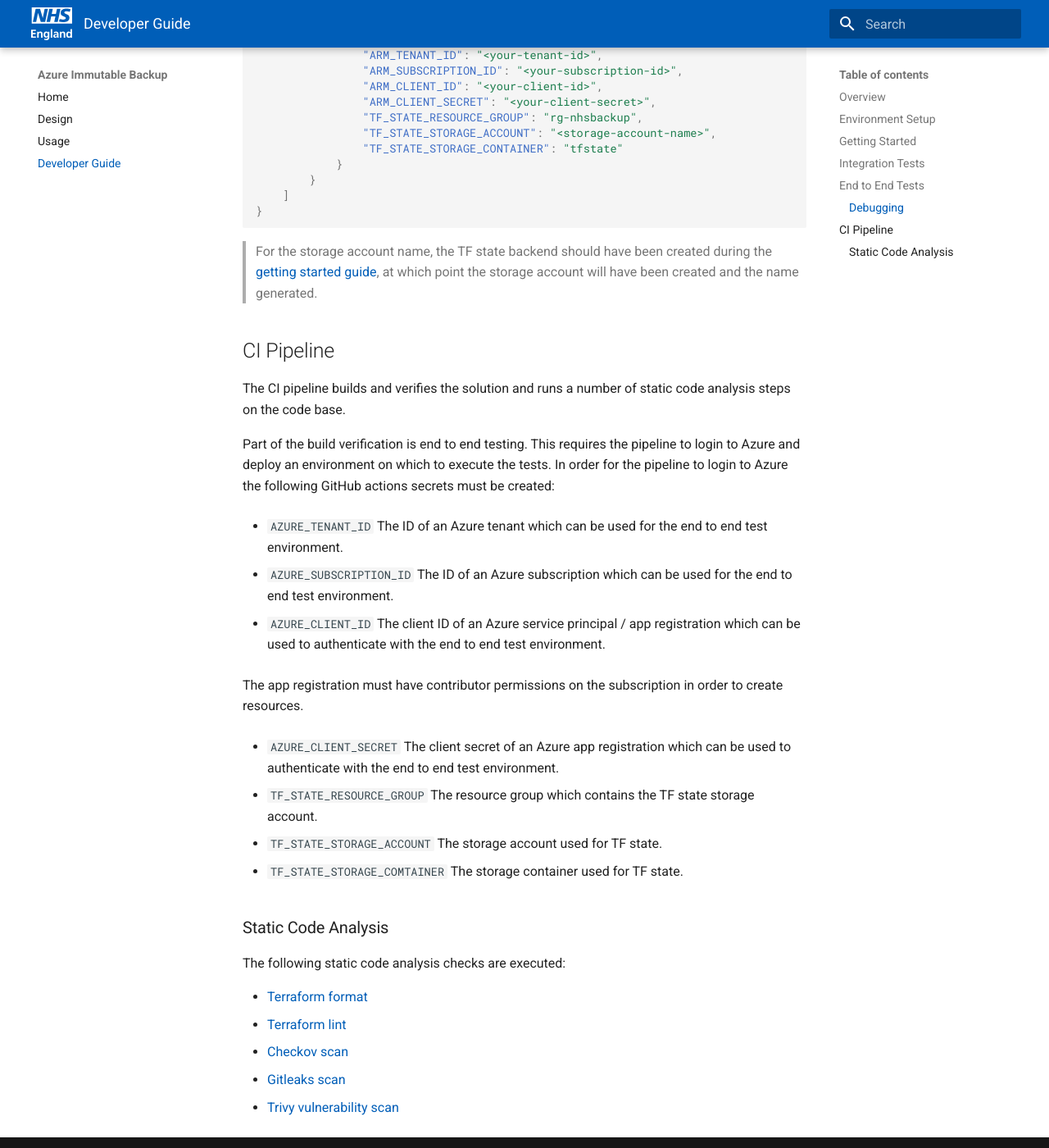
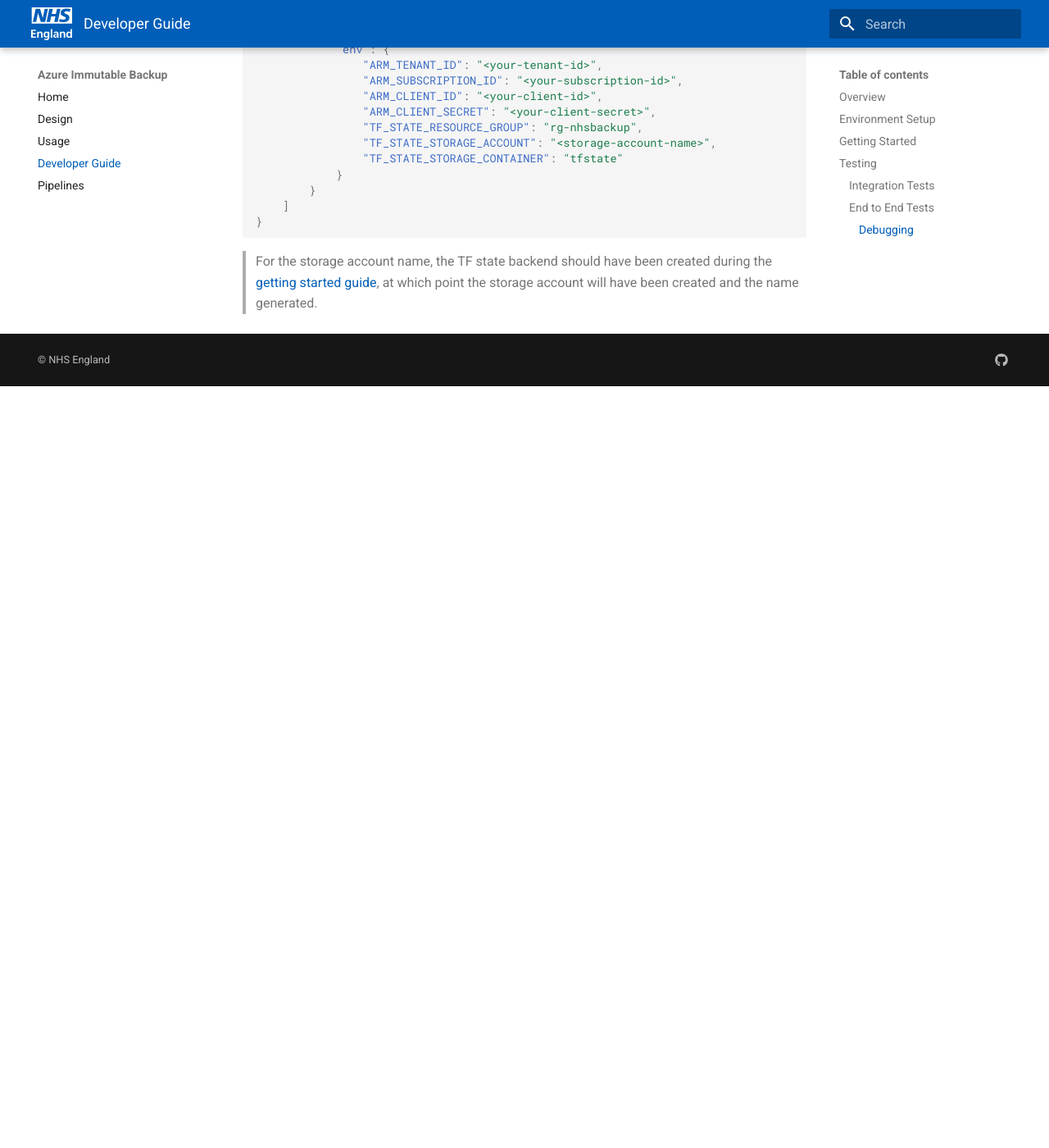
Before and after one commit to NHSDigital/az-backup, an MkDocs documentation site: the page built from docs/developer-guide.md, in a window 1280 px wide and 1400 px high, scrolled down 4397 px. Shown: the whole window at 82% size. Built offline with MkDocs 1.6.1 and Material for MkDocs 9.7.7, drawn with Linux system fonts in a browser that asks for light colours; after the commit the page ends 4868 px from its top, so only the background shows below that.

`````diff
--- a/docs/developer-guide.md
+++ b/docs/developer-guide.md
@@ -120,7 +122,7 @@ Take the following steps to run the test suite:
     terraform test
     ````
 
-## End to End Tests
+### End to End Tests
 
 The end to end tests are written in go, and use the [terratest library](https://terratest.gruntwork.io/) and the [Azure SDK for Go](https://github.com/Azure/azure-sdk-for-go/tree/main).
 
@@ -172,7 +174,7 @@ To run the tests, take the following steps:
     go test -v -timeout 10m
     ````
 
-### Debugging
+#### Debugging
 
 To debug the tests in vscode, add the following configuration to launch settings and run the configuration:
 
@@ -200,42 +202,3 @@ To debug the tests in vscode, add the following configuration to launch settings
 ```
 
 > For the storage account name, the TF state backend should have been created during the [getting started guide](#getting-started), at which point the storage account will have been created and the name generated.
-
-## CI Pipeline
-
-The CI pipeline builds and verifies the solution and runs a number of static code analysis steps on the code base.
-
-Part of the build verification is end to end testing. This requires the pipeline to login to Azure and deploy an environment on which to execute the tests. In order for the pipeline to login to Azure the following GitHub actions secrets must be created:
-
-* `AZURE_TENANT_ID`
-  The ID of an Azure tenant which can be used for the end to end test environment.
-
-* `AZURE_SUBSCRIPTION_ID`
-  The ID of an Azure subscription which can be used for the end to end test environment.
-
-* `AZURE_CLIENT_ID`
-  The client ID of an Azure service principal / app registration which can be used to authenticate with the end to end test environment.
-
-  The app registration must have contributor permissions on the subscription in order to create resources.
-
-* `AZURE_CLIENT_SECRET`
-  The client secret of an Azure app registration which can be used to authenticate with the end to end test environment.
-
-* `TF_STATE_RESOURCE_GROUP`
-  The resource group which contains the TF state storage account.
-
-* `TF_STATE_STORAGE_ACCOUNT`
-  The storage account used for TF state.
-
-* `TF_STATE_STORAGE_COMTAINER`
-  The storage container used for TF state.
-
-### Static Code Analysis
-
-The following static code analysis checks are executed:
-
-* [Terraform format](https://developer.hashicorp.com/terraform/cli/commands/fmt)
-* [Terraform lint](https://github.com/terraform-linters/tflint)
-* [Checkov scan](https://www.checkov.io/)
-* [Gitleaks scan](https://github.com/gitleaks/gitleaks)
-* [Trivy vulnerability scan](https://github.com/aquasecurity/trivy)
--- a/mkdocs.yml
+++ b/mkdocs.yml
@@ -20,6 +20,7 @@ nav:
   - Design: design.md
   - Usage: usage.md
   - Developer Guide: developer-guide.md
+  - Pipelines: pipelines.md
 
 markdown_extensions:
   - pymdownx.superfences
`````
Also changed, not shown: other parts of docs/developer-guide.md (+3 -1 lines), README.md (+12 -3 lines), docs/index.md (+2 -1 lines), docs/pipelines.md (added, +51 -0 lines), docs/usage.md (+2 -2 lines).
